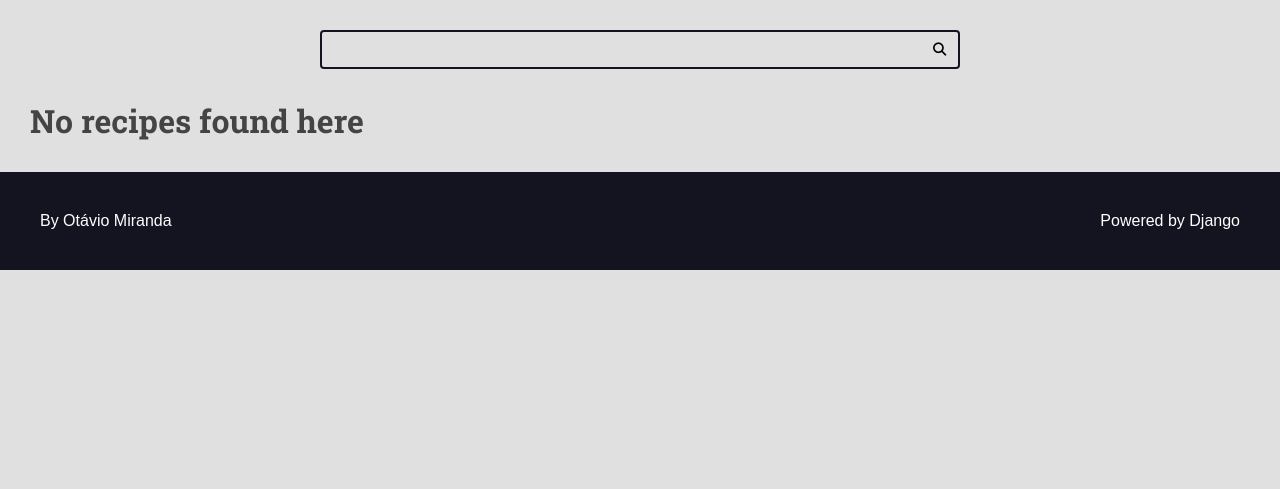
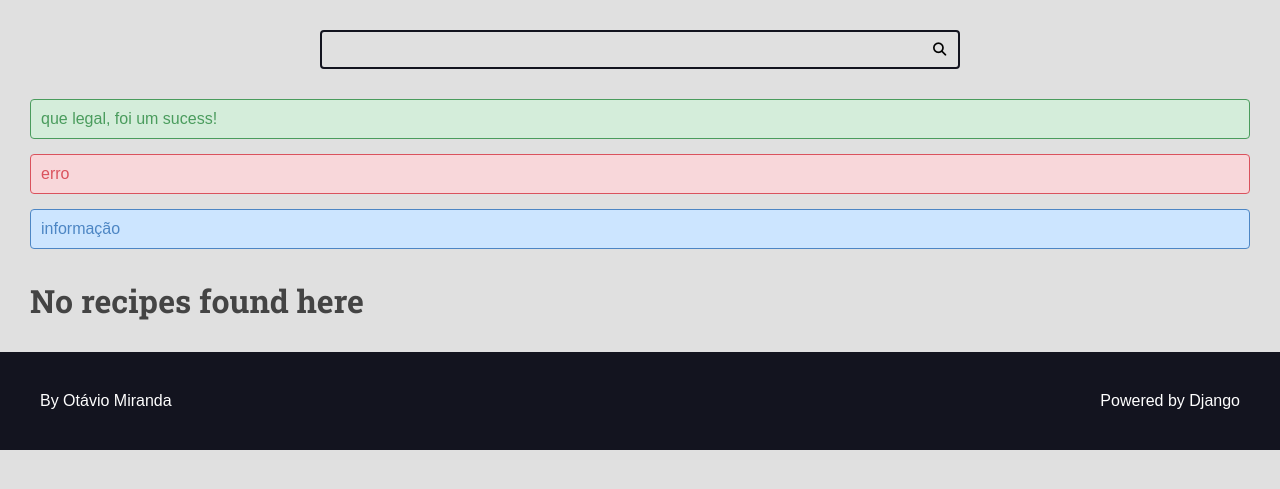
Before and after one commit to lucas5g/curso-django-projeto1, a Django app: page / in a window 1280 px wide. Shown: the part 113-602 px from the top of the page. Run offline with Django 5.2, Linux system fonts and the light colour scheme; data that the repository does not hold is empty.

Commit message:
feat(messages): add Django messages framework with styled UI components
- Add MESSAGE_TAGS configuration to map Django message levels to CSS classes
- Create reusable message.html component for displaying flash messages
- Add message styling for error, success, warning, info, and debug states
- Import and configure django.contrib.messages in views
- Include messages component in home.html template
- Add pagination test to verify recipe list pagination behavior
- Update stylesheet version cache buster
- Reorganize imports in settings.py and views.py for consistency

```diff
--- a/recipes/static/styles.css
+++ b/recipes/static/styles.css
@@ -303,3 +303,48 @@ h6 {
 .pagination .page-current {
   background: var(--color-primary-dark)
 }
+
+.message {
+  padding: 1rem;
+  border-radius: 4px;
+  border: 1px solid var(--color-dark-text);
+  background: var(--color-gray-2);
+  color: var(--color-dark-text);
+}
+
+.message-error{
+  border: 1px solid var(--color-error-dark);
+  background-color: var(--color-error-light);
+  color: var(--color-error-dark);
+}
+
+.message-success{
+  border: 1px solid var(--color-success-dark);
+  background-color: var(--color-success-light);
+  color: var(--color-success-dark);
+}
+
+.message-warning{
+  border: 1px solid var(--color-warning-dark);
+  background-color: var(--color-warning-light);
+  color: var(--color-warning-dark);
+}
+
+
+.message-info{
+  border: 1px solid var(--color-info-dark);
+  background-color: var(--color-info-light);
+  color: var(--color-info-dark);
+}
+
+.message-debug{
+  border: 1px solid var(--color-debug-dark);
+  background-color: var(--color-debug-light);
+  color: var(--color-debug-dark);
+}
+
+.messages-container{
+  display: flex;
+  flex-flow: column nowrap;
+  gap:  calc(var(--spacing-gutter-medium) /2 );
+}
--- a/recipes/templates/components/layout.html
+++ b/recipes/templates/components/layout.html
@@ -13,7 +13,7 @@
   <link rel="preconnect" href="https://fonts.googleapis.com" />
   <link rel="preconnect" href="https://fonts.gstatic.com" crossorigin />
   <link href="https://fonts.googleapis.com/css2?family=Roboto+Slab:wght@100..900&display=swap" rel="stylesheet" />
-  <link rel="stylesheet" href="{% static 'styles.css' %}?version=2026.10.11">
+  <link rel="stylesheet" href="{% static 'styles.css' %}?version=2026.10.12">
   <title>{% block title%}{% endblock %} | Recipes</title>
   <style>
 
--- /dev/null
+++ b/recipes/templates/components/message.html
@@ -0,0 +1,7 @@
+{% if messages %}
+    <div class="main-content center container messages-container">
+        {% for message in messages %}
+            <div class="message {{ message.tags }}">{{ message }}</div>
+        {% endfor %}
+    </div>
+{% endif %}
--- a/recipes/templates/home.html
+++ b/recipes/templates/home.html
@@ -4,6 +4,7 @@
 {% endblock %}
 {% block content %}
   {% include "components/search.html" %}
+  {% include "components/message.html" %}
   <div class="main-content main-content-list container">
     {% for recipe in recipes %}
       {% include "components/recipe.html" %}
--- a/recipes/views.py
+++ b/recipes/views.py
@@ -1,9 +1,12 @@
+import os
 from django.http import Http404
 from django.shortcuts import get_object_or_404, render
 from django.db.models import Q
 from .models import Recipe
 from utils.pagination import make_pagination
-import os
+from django.contrib import messages
+
+
 PER_PAGE = os.environ.get('PER_PAGE', 6)
 
 # Create your views here.
@@ -14,6 +17,9 @@ def home(request):
     ).order_by("-id")
 
     page_obj, pagination_range = make_pagination(request, recipes, PER_PAGE)
+    messages.success(request, 'que legal, foi um sucess!')
+    messages.error(request, 'erro')
+    messages.info(request, 'informação')
 
     return render(request, "home.html", context={
         "recipes": page_obj,
```
Also changed, not shown: project/settings.py (+12 -1 lines), recipes/tests.py (+27 -0 lines).
